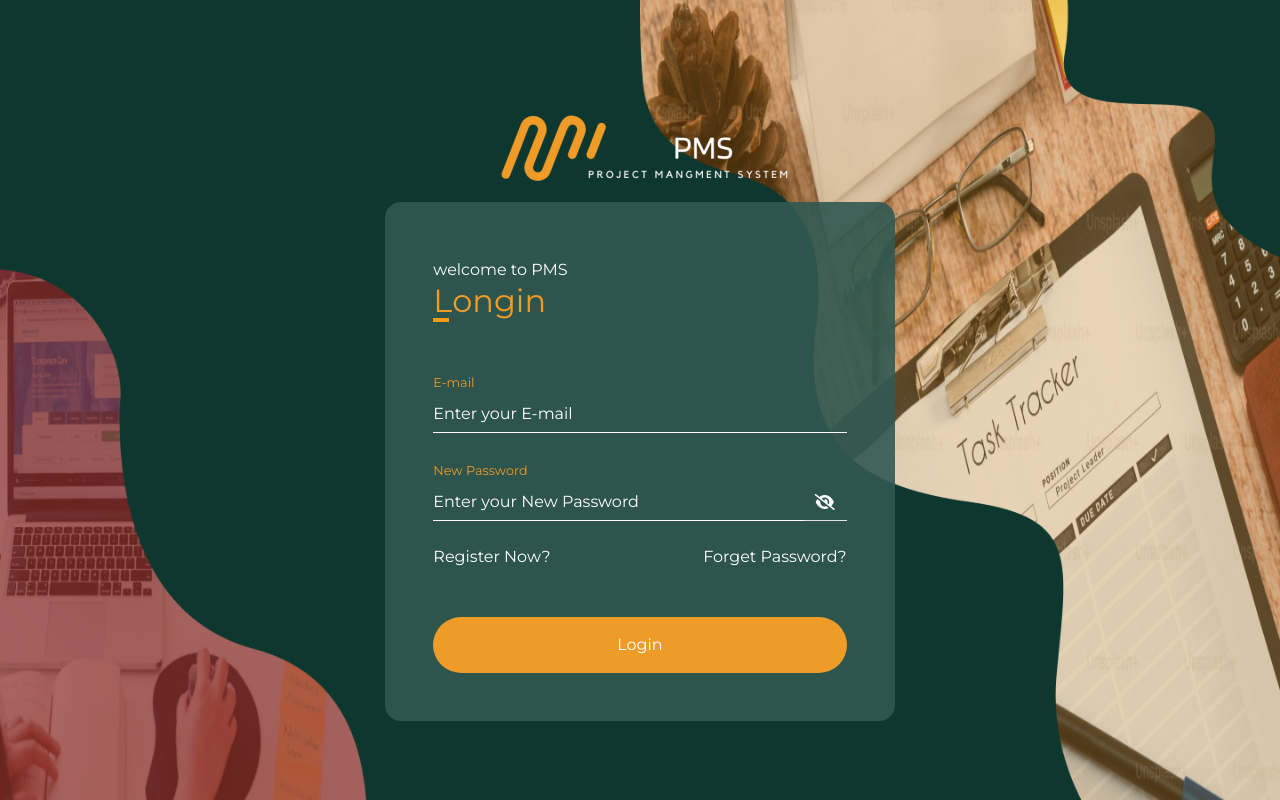
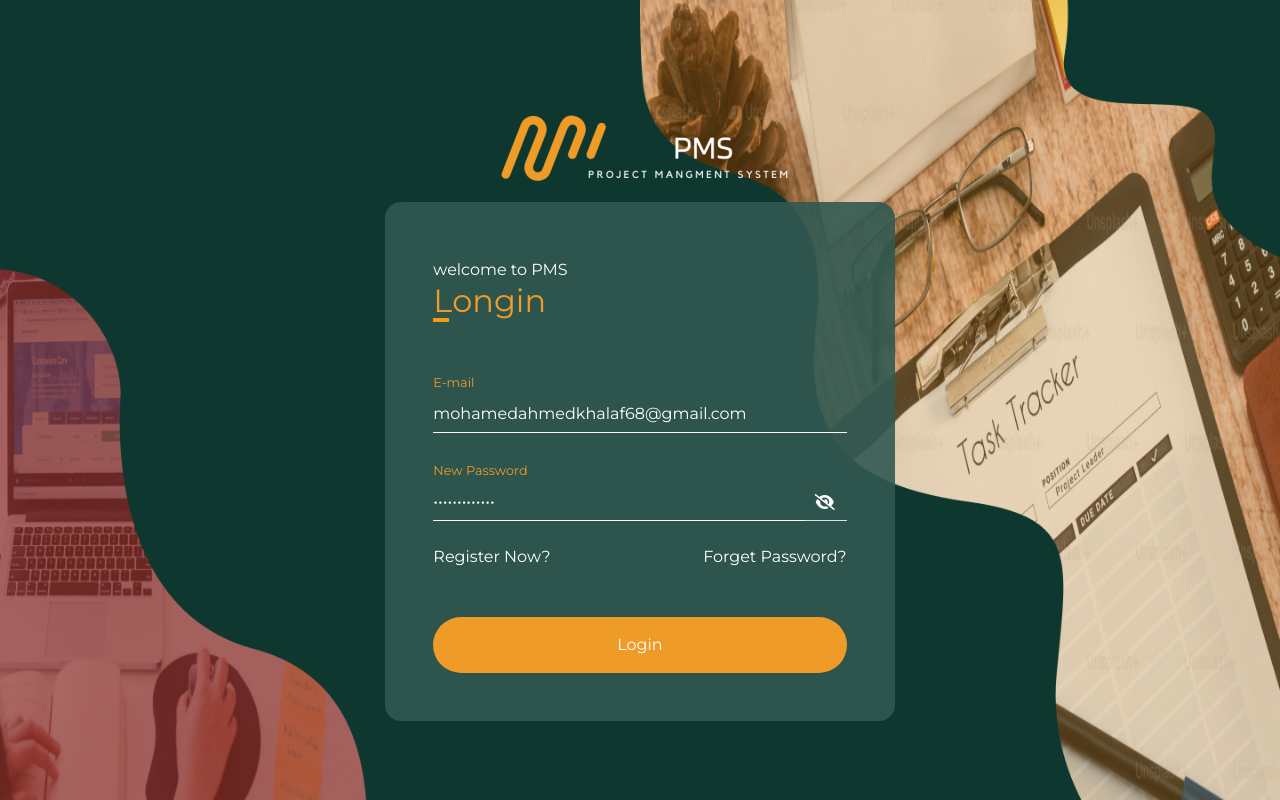
Before and after one commit to Mohammed-A7med/PMS, a React app: page /#/ in a window 1280 px wide. Built offline with nearby package versions, Linux system fonts and the light colour scheme; the HTML template or start-up script is replaced by a standard one.

Commit message:
set default value for login

```diff
--- a/src/modules/Authentication/components/Login/Login.tsx
+++ b/src/modules/Authentication/components/Login/Login.tsx
@@ -27,7 +27,7 @@ export default function Login() {
     formState: { errors, isSubmitting },
   } = useForm<LoginFormData>({
     mode: "onBlur",
-    defaultValues: { email: "", password: "" },
+    defaultValues: { email: "mohamedahmedkhalaf68@gmail.com", password: "@Password321!" },
   });
 
   // Function to toggle password visibility
```
